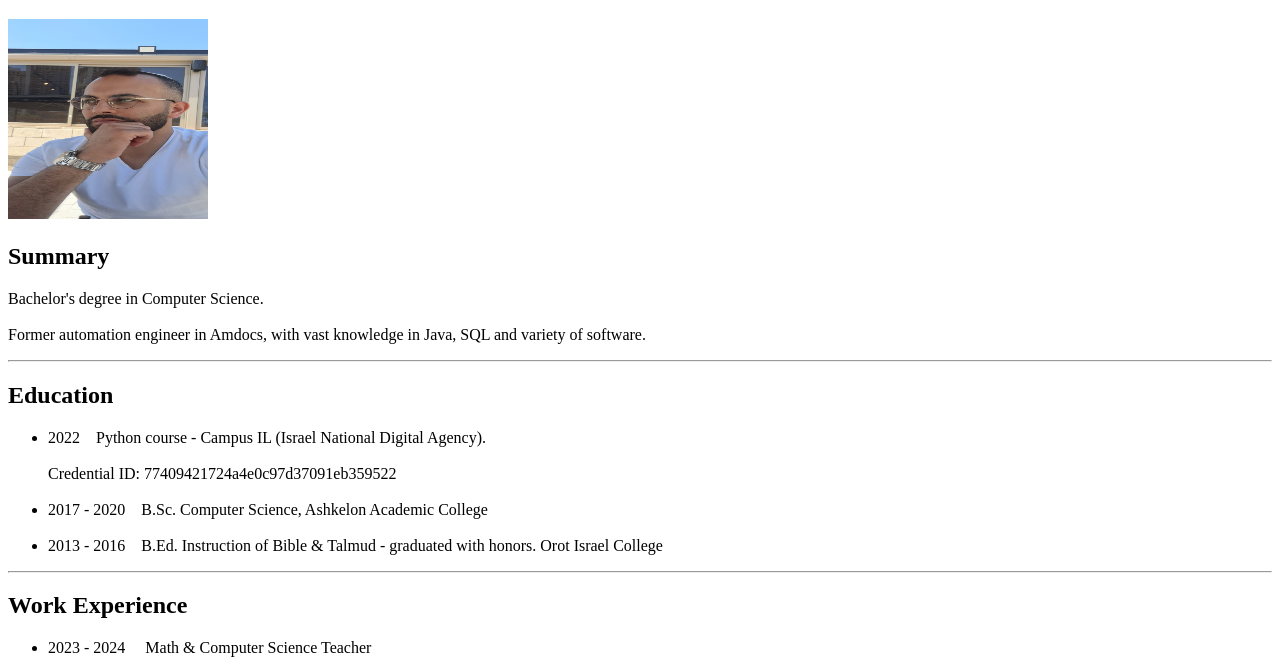
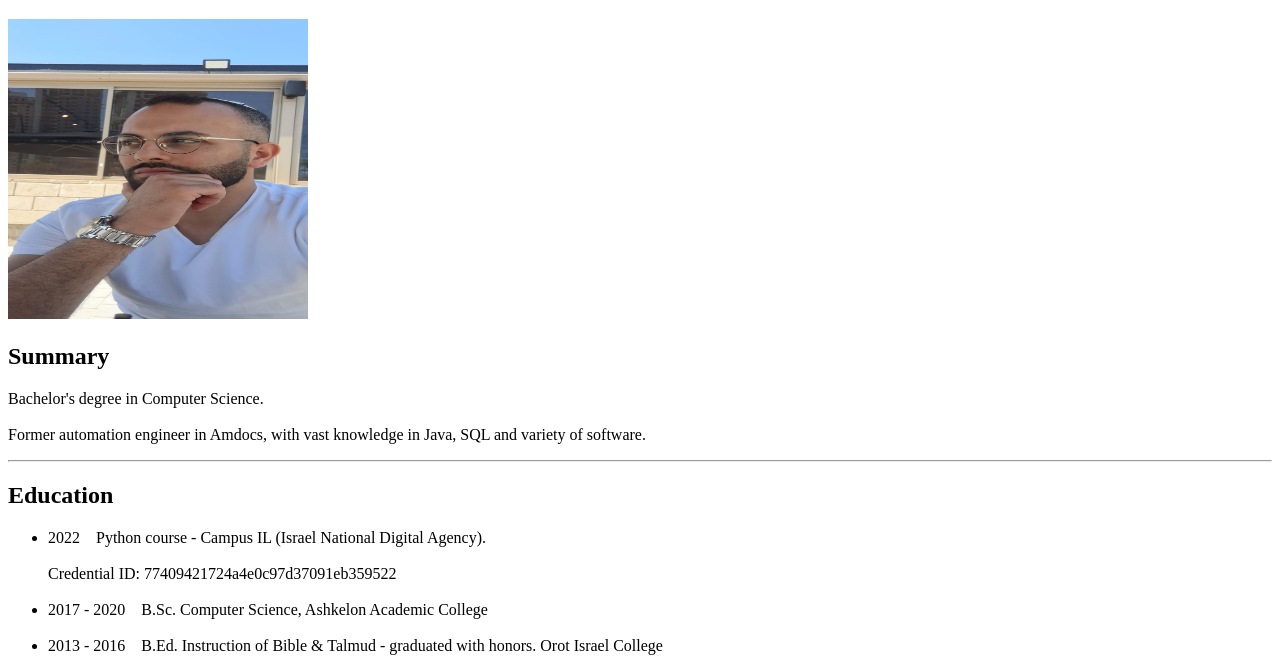
Before and after one commit to oriamrani/html-portfolio, a plain HTML site: page index.html in a window 1280 px wide. Shown: the part 61-731 px from the top of the page. Drawn offline with Linux system fonts and the light colour scheme.

Commit message:
Update index.html

```diff
--- a/index.html
+++ b/index.html
@@ -9,7 +9,7 @@
 
 <h1>Ori Amrani</h1>
 
-<img src="./profile-image.jpeg" alt="profile image of Ori Amrani" width="200" height="200"/>
+<img src="./profile-image.jpeg" alt="profile image of Ori Amrani" width="300" height="300"/>
 
 <h2>Summary</h2>
 <p>Bachelor's degree in Computer Science.<br/><br/>
```
